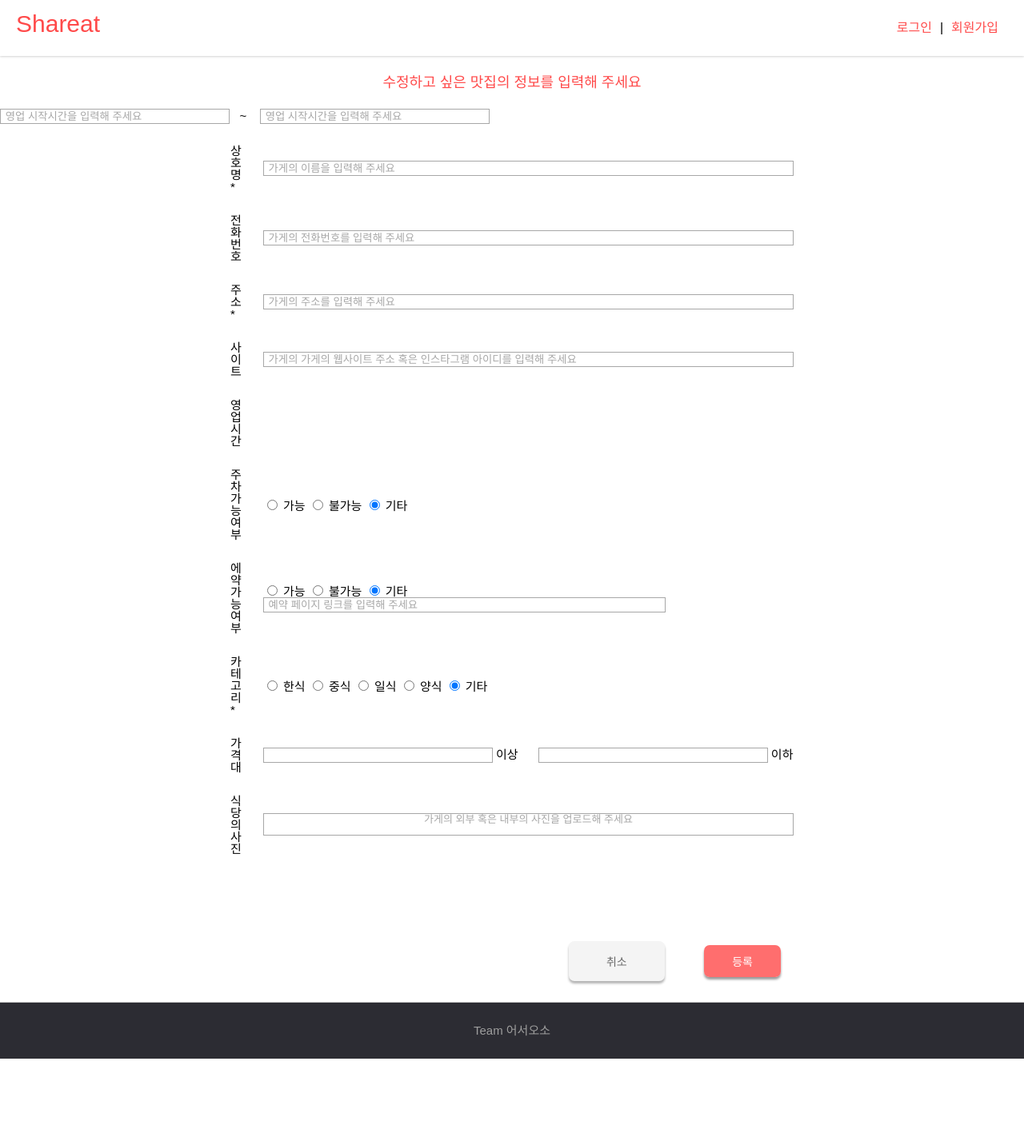
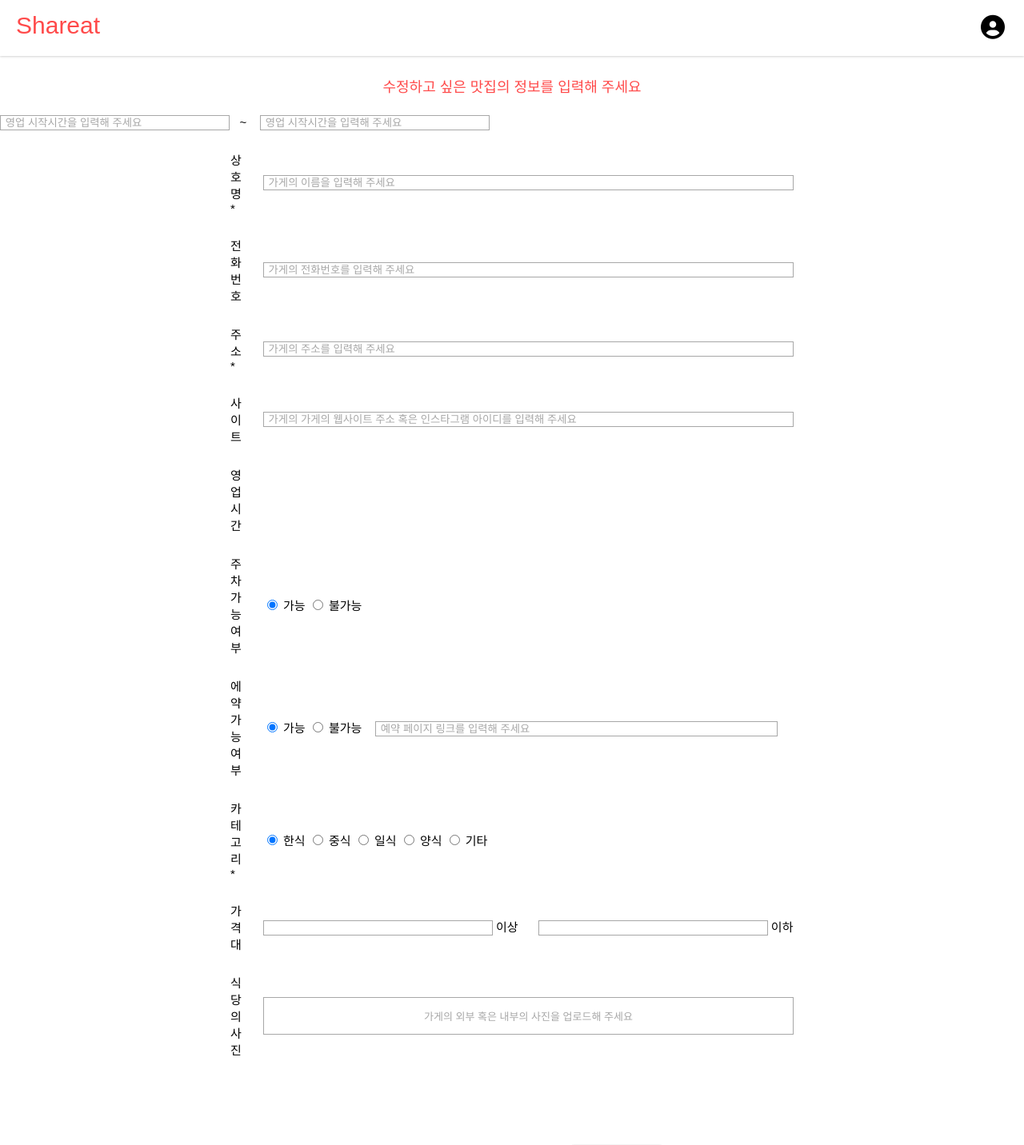
Before and after one commit to sohyu-na/shareat, a Flask app: page /modification-restaurant in a window 1280 px wide. Shown: the top 1432 px of the page at 80% size. Before the commit the page ends 1324 px from the top, so only its background shows below. Run offline with Flask 2, Linux system fonts and the light colour scheme; some libraries are stand-ins or nearby versions.

Commit message:
hide unknown
4 register&modify restaurant
change in store hours' name

```diff
--- a/templates/modifyRestaurantInfo.html
+++ b/templates/modifyRestaurantInfo.html
@@ -1,69 +1,96 @@
-{% extends "common.html" %}
+<!DOCTYPE html>
+<html lang="ko">
+    <head>
+        <meta charset="utf-8" />
+        <meta name="viewport" content="width=device-width, initial-scale=1, shrink-to-fit=no" />
+        <meta name="description" content="" />
+        <meta name="author" content="" />
 
-{% block main %}
+        <link rel="stylesheet" href="{{url_for('static',filename='css/commonStyles.css')}}">
+        <link rel="stylesheet" href="{{url_for('static',filename='css/modifyRestaurantInfo.css')}}">
+        <link rel="icon" type="image/x-icon" href="assets/favicon.ico" />
+        <link href="https://cdn.jsdelivr.net/npm/bootstrap-icons@1.4.1/font/bootstrap-icons.css" rel="stylesheet" />
+
+        <script src="https://kit.fontawesome.com/8855691a8d.js" crossorigin="anonymous"></script>
+
+        <title>가게정보 수정</title>
+
+    </head>
+
+    <body>
+        <!--회원 상단바-->
+        <div id="navbar">
+            <div id="logo"><a href="/">Shareat</a></div>
+            <div id="profile-logo">
+                <div><i class="fas fa-light fa-circle-user fa-2x"></i></div>
+            </div>
+        </div>
+
         <h4>수정하고 싶은 맛집의 정보를 입력해 주세요</h4>
         <table width="100%" align="center">
-    <form action="/submit_restaurantData_post" method="post" enctype="multipart/form-data">
+            <form action="/submit_restaurantData_post" method="post">
                 <table>
                 <tr>
                     <td class="td1">상호명 *</td>
-            <td><input type="text" class="text-area" name="store_name" size="80" required placeholder="&nbsp;가게의 이름을 입력해 주세요"  /></td>
+                    <td><input type="text" class="text-area" name="store-name" size="80" required placeholder="&nbsp;가게의 이름을 입력해 주세요"  /></td>
                 </tr>
                 <tr>
                     <td class="td1">전화번호</td>
-            <td><input type="text" class="text-area" name="store_phoneNum" size="80" placeholder="&nbsp;가게의 전화번호를 입력해 주세요" /></td>
+                    <td><input type="text" class="text-area" name="store-phoneNum" size="80" placeholder="&nbsp;가게의 전화번호를 입력해 주세요" /></td>
                 </tr>
                 <tr>
                     <td class="td1">주소 *</td>
-            <td><input type="text" class="text-area" name="store_addr" size="80" required placeholder="&nbsp;가게의 주소를 입력해 주세요" /></td>
+                    <td><input type="text" class="text-area" name="store-addr" size="80" required placeholder="&nbsp;가게의 주소를 입력해 주세요" /></td>
                 </tr>
                 <tr>
                     <td class="td1">사이트</td>
-            <td><input type="text" class="text-area" name="store_site" size="80" placeholder="&nbsp;가게의 가게의 웹사이트 주소 혹은 인스타그램 아이디를 입력해 주세요" /></td>
+                    <td><input type="text" class="text-area" name="store-site" size="80" placeholder="&nbsp;가게의 가게의 웹사이트 주소 혹은 인스타그램 아이디를 입력해 주세요" /></td>
                 </tr>
                 <tr>
                     <td class="td1">영업시간</td>
-                <input type="text" class="text-area" name="store_hours" size="33" placeholder="&nbsp;영업 시작시간을 입력해 주세요"/>&nbsp;&nbsp;&nbsp;~&nbsp;&nbsp;&nbsp;
-                <input type="text" class="text-area" name="store_hours" size="33" placeholder="&nbsp;영업 시작시간을 입력해 주세요"/>&nbsp;
+                        <input type="text" class="text-area" name="store-open" size="33" placeholder="&nbsp;영업 시작시간을 입력해 주세요"/>&nbsp;&nbsp;&nbsp;~&nbsp;&nbsp;&nbsp;
+                        <input type="text" class="text-area" name="store-close" size="33" placeholder="&nbsp;영업 시작시간을 입력해 주세요"/>&nbsp;
                 </tr>
                 <tr>
                     <td class="td1">주차가능 여부</td>
                     <td>
-                <input type="radio" name="store_parking" size="80" value="yes" checked/>&nbsp;가능
-                <input type="radio" name="store_parking" size="60" value="no"/>&nbsp;불가능
-                <input type="radio" name="store_parking" size="60" value="unknown" checked />&nbsp;기타
+                        <input type="radio" name="store-parking" size="80" value="yes" checked/>&nbsp;가능
+                        <input type="radio" name="store-parking" size="60" value="no"/>&nbsp;불가능
+                        <input type="radio" name="store_parking" size="60" id="unknown_parking" value="unknown" checked style="display:none;" />
+                        <label for="unknown_reservation" style="display:none;">&nbsp;기타</label><br>
                     </td>
                 </tr>
                 <tr>
                     <td class="td1">에약가능 여부</td>
                     <td>
-                <input type="radio" name="store_reservation" size="80" value="yes" checked/>&nbsp;가능
-                <input type="radio" name="store_reservation" size="80" value="no"/>&nbsp;불가능
-                <input type="radio" name="store_reservation" size="80" value="unknown" checked />&nbsp;기타
-                <input type="text" class="text-area" name="store_reservation" size="60" placeholder="&nbsp;예약 페이지 링크를 입력해 주세요" />
+                        <input type="radio" name="store-reservation" size="80" value="yes" checked/>&nbsp;가능
+                        <input type="radio" name="store-reservation" size="80" value="no"/>&nbsp;불가능 &nbsp;&nbsp;
+                        <input type="text" class="text-area" name="store-reservation" size="60" placeholder="&nbsp;예약 페이지 링크를 입력해 주세요" />
+                        <input type="radio" name="store_reservation" size="80" id="unknown_reservation" value="unknown" checked style="display:none;">
+                        <label for="unknown_reservation" style="display:none;">&nbsp;기타</label><br>
                     </td>
                 </tr>
                 <tr>
                     <td class="td1">카테고리 *</td>
                     <td>
-                <input type="radio" name="store_category" size="80" value="kor" checked/>&nbsp;한식
-                <input type="radio" name="store_category" size="80" value="chi"/>&nbsp;중식
-                <input type="radio" name="store_category" size="80" value="jap"/>&nbsp;일식
-                <input type="radio" name="store_category" size="80" value="west"/>&nbsp;양식
-                <input type="radio" name="store_category" size="80" value="other" checked/>&nbsp;기타
+                        <input type="radio" name="store-category" size="80" value="kor" checked/>&nbsp;한식
+                        <input type="radio" name="store-category" size="80" value="chi"/>&nbsp;중식
+                        <input type="radio" name="store-category" size="80" value="jap"/>&nbsp;일식
+                        <input type="radio" name="store-category" size="80" value="west"/>&nbsp;양식
+                        <input type="radio" name="store-category" size="80" value="other"/>&nbsp;기타
                     </td>
                 </tr>
                 <tr>
                     <td class="td1">가격대</td>
                     <td>
-                <input type="text" class="text-area" name="store_cost" size="33" />&nbsp;이상&nbsp;&nbsp;&nbsp;&nbsp;&nbsp;
-                <input type="text" class="text-area" name="store_cost" size="33" />&nbsp;이하
+                        <input type="text" class="text-area" name="store-cost" size="33" />&nbsp;이상&nbsp;&nbsp;&nbsp;&nbsp;&nbsp;
+                        <input type="text" class="text-area" name="store-cost" size="33" />&nbsp;이하
                     </td>
                 </tr>
                 <tr>
                     <td class="td1" valign="top">식당의 사진</td>
                     <td >
-                <input type="file" class="real-upload" accept="image/*" multiple />
+                        <input type="file" class="real-upload" accept="image/*" required multiple />
                         <div class="upload">
                             <p>가게의 외부 혹은 내부의 사진을 업로드해 주세요</p>
                             <ul class="image-preview"></ul>
@@ -133,4 +160,11 @@
 
             </form>
         </table>
-{% endblock main %}
+
+        <footer>
+            <div id="footer-content">
+                Team 어서오소
+            </div>
+        </footer>
+    </body>
+</html>
```
Also changed, not shown: templates/registerRestaurantInfo.html (+48 -11 lines). Lines whose indentation alone changed are shown as unchanged.
